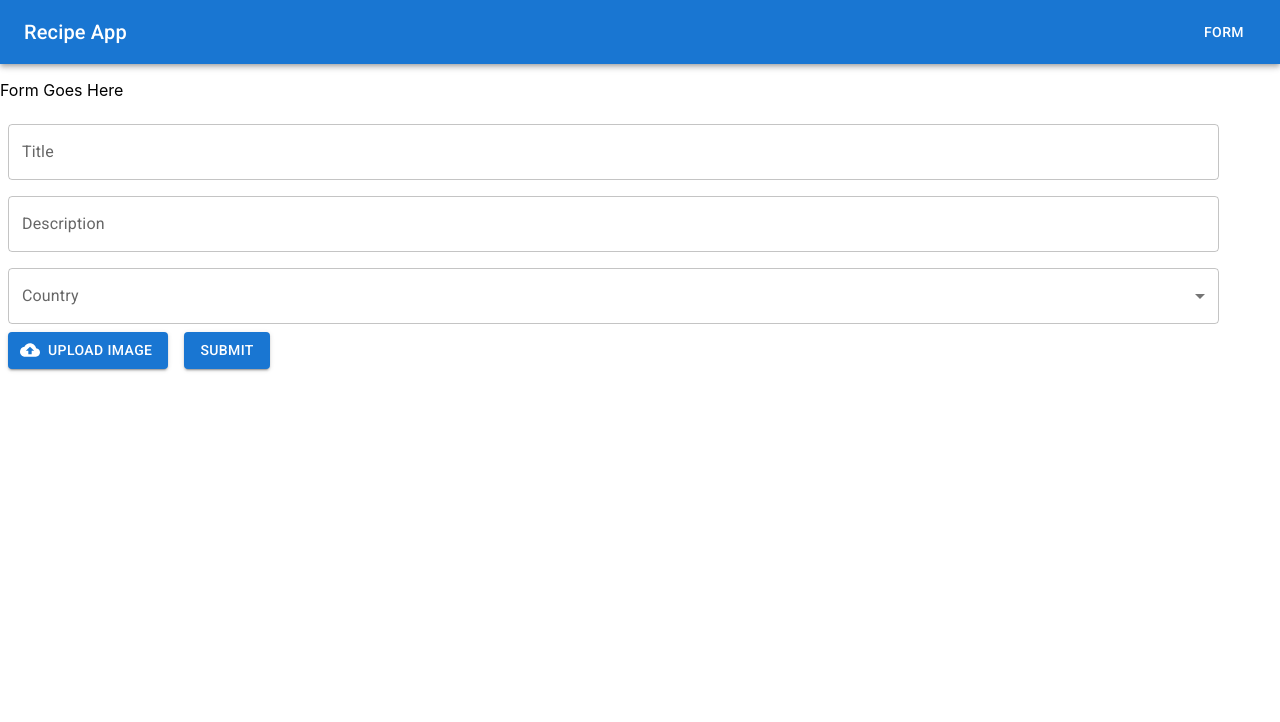
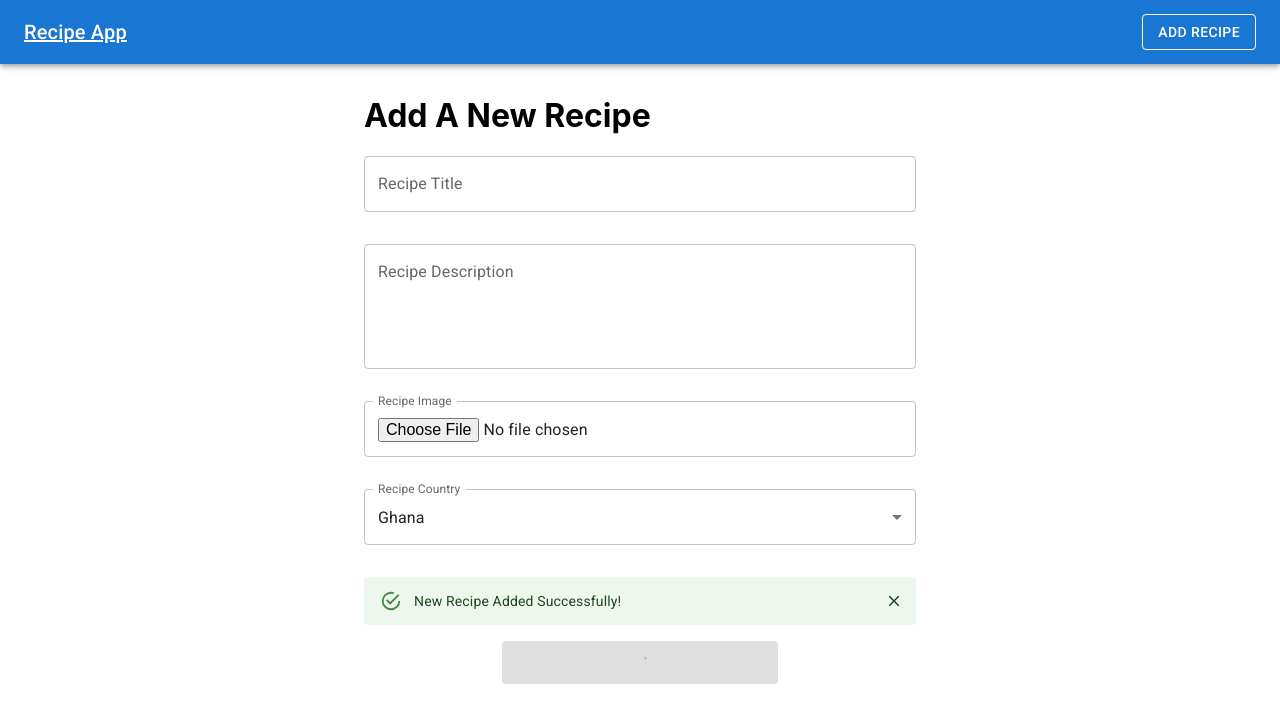
Before and after one commit to Ewuradj/recipe, a React (Create React App) app: page /add-recipe in a window 1280 px wide. Shown: the top 722 px of the page. Built offline with nearby package versions, Linux system fonts and the light colour scheme.

Commit message:
add new changes to recipe app

```diff
--- a/package.json
+++ b/package.json
@@ -7,6 +7,7 @@
     "@emotion/styled": "^11.11.0",
     "@fontsource/roboto": "^5.0.8",
     "@mui/icons-material": "^5.15.10",
+    "@mui/lab": "^5.0.0-alpha.169",
     "@mui/material": "^5.15.10",
     "@testing-library/jest-dom": "^5.17.0",
     "@testing-library/react": "^13.4.0",
--- a/src/App.js
+++ b/src/App.js
@@ -12,13 +12,8 @@
 ]);
 
 function App() {
-  return (
-    <>
-      <Navbar />
-      <RouterProvider router={router}/>
-    </>
+  return  <RouterProvider router={router}/>;
 
-  );
 }
 
 export default App;
--- a/src/components/navbar/index.jsx
+++ b/src/components/navbar/index.jsx
@@ -1,14 +1,15 @@
 import { AppBar,Toolbar, Typography,Button} from "@mui/material";
+import { Link } from "react-router-dom";
 // import{Menu as MenuIcon} from "@mui/icons-material"
 export default function Navbar() {
   return (
     <AppBar position="static">
       <Toolbar>
 
-        <Typography variant="h6" component="div" sx={{ flexGrow: 1 }}>
+        <Typography to= "/recipes" color="inherit"  variant="h6" component={Link} sx={{ flexGrow: 1 }}>
           Recipe App
         </Typography>
-        <Button href="/add-recipe" color="inherit">Form</Button>
+        <Button to="/add-recipe" variant="outlined" component={Link} color="inherit">Add Recipe</Button>
       </Toolbar>
     </AppBar>
   );
--- a/src/pages/add-recipe/index.jsx
+++ b/src/pages/add-recipe/index.jsx
@@ -1,132 +1,102 @@
-import * as React from 'react';
-import Box from '@mui/material/Box';
-import TextField from '@mui/material/TextField';
+import { Alert, Box, Collapse, Container, IconButton, MenuItem, TextField } from "@mui/material";
+import { Close } from "@mui/icons-material";
+import { LoadingButton } from "@mui/lab";
+import { useState } from "react";
+import Navbar from "../../components/navbar";
 
+export const countries = [
+    { value: 'GH', label: 'Ghana' },
+    { value: 'NG', label: 'Nigeria' },
+    { value: 'BE', label: 'Benin' },
+    { value: 'TG', label: 'Togo' }
+];
 
-import InputLabel from '@mui/material/InputLabel';
-import MenuItem from '@mui/material/MenuItem';
-import FormControl from '@mui/material/FormControl';
-import Select from '@mui/material/Select';
+export default function AddRecipe() {
+    const [loading, setLoading] = useState(true);
+    const [open, setOpen] = useState(true);
+    const [message, setMessage] = useState('New Recipe Added Successfully!');
 
-import { styled } from '@mui/material/styles';
-import Button from '@mui/material/Button';
-import CloudUploadIcon from '@mui/icons-material/CloudUpload';
+    const addRecipe = async (event) => {
+        // Set loading to true
+        // Prevent default form submit behavior
+        // Get form data
+        // Post form data to the backend
+        // Update message based on response status
+        // Open collapsible Alert
+        // Set loading to false
+    }
 
-import Stack from '@mui/material/Stack';
-import { Margin } from '@mui/icons-material';
+    return (
+        <>
+            <Navbar />
+            <Container sx={{ my: '2rem' }} maxWidth="sm">
+                <h1>Add A New Recipe</h1>
+                <form>
+                    <TextField
+                        sx={{ mb: '2rem' }}
+                        fullWidth
+                        name="title"
+                        label="Recipe Title" />
+                    <TextField
+                        sx={{ mb: '2rem' }}
+                        fullWidth
+                        name="description"
+                        label="Recipe Description"
+                        multiline
+                        rows={4} />
+                    <TextField
+                        sx={{ mb: '2rem' }}
+                        InputLabelProps={{
+                            shrink: true,
+                        }}
+                        type="file"
+                        fullWidth
+                        name="image"
+                        label="Recipe Image" />
+                    <TextField
+                        sx={{ mb: '2rem' }}
+                        select
+                        fullWidth
+                        name="country"
+                        label="Recipe Country"
+                        defaultValue="GH"
+                    >
+                        {countries.map((option) => (
+                            <MenuItem key={option.value} value={option.value}>
+                                {option.label}
+                            </MenuItem>
+                        ))}
+                    </TextField>
+                    <Box textAlign="center">
+                        <Collapse in={open}>
+                            <Alert
+                                action={
+                                    <IconButton
+                                        aria-label="close"
+                                        color="inherit"
+                                        size="small"
+                                        onClick={() => {
+                                            setOpen(false);
+                                        }}
+                                    >
+                                        <Close fontSize="inherit" />
+                                    </IconButton>
+                                }
+                                sx={{ mb: 2 }}
+                            >{message}</Alert>
+                        </Collapse>
 
-
-
-
-export default function BasicTextFields() {
-    const [country, setCountry] = React.useState('');
-    const handleChange = (event) => {
-            setCountry(event.target.value);
-           };
-           const VisuallyHiddenInput = styled('input')({
-            clip: 'rect(0 0 0 0)',
-            clipPath: 'inset(50%)',
-            height: 1,
-            overflow: 'hidden',
-            position: 'absolute',
-            bottom: 0,
-            left: 0,
-            whiteSpace: 'nowrap',
-            width: 1,
-          });
-
-  return (
-   <div>
-    <p >Form Goes Here</p>
-    <Box
-      component="form"
-      sx={{
-        '& > :not(style)': { m: 1, width: '120ch', padding:''},
-      }}
-      noValidate
-      autoComplete="off"
-    >
-      <TextField id="outlined-basic" label="Title" variant="outlined" /> <br/>
-        <TextField height="" id="outlined-basic" label="Description" variant="outlined" /> <br/>
-
-
-      <div>
-
-      <FormControl fullWidth>
-        <InputLabel id="demo-simple-select-label">Country</InputLabel>
-        <Select
-          labelId="demo-simple-select-label"
-          id="demo-simple-select"
-          value={country}
-          label="Country"
-          onChange={handleChange}
-        >
-          <MenuItem value={''}>Ghana</MenuItem>
-          <MenuItem value={''}>Nigeria</MenuItem>
-          <MenuItem value={''}>Senegal</MenuItem>
-        </Select>
-      </FormControl> <br/>
-      </div>
-
-      <div>
-
-    <Stack spacing={2} direction="row">
-      <Button
-      component="label"
-      role={undefined}
-      variant="contained"
-      tabIndex={-1}
-      startIcon={<CloudUploadIcon />}
-    >
-      Upload image
-      <VisuallyHiddenInput type="file" />
-
-    </Button>
-
-      <Button  variant="contained">Submit</Button>
-
-    </Stack>
-      </div>
-
-
-
-
-    </Box>
-
-
-   </div>
-  );
+                        <LoadingButton
+                            sx={{ width: '50%' }}
+                            loading={loading}
+                            type="submit"
+                            size="large"
+                            variant="contained">
+                            Add New Recipe
+                        </LoadingButton>
+                    </Box>
+                </form>
+            </Container>
+        </>
+    );
 }
-
-
-
-
-
-
-
-
-
-
-
-
-// export default function InputFileUpload() {
-//   return (
-
-//   );
-// }
-
-
-
-// export default function BasicSelect() {
-//   const [age, setAge] = React.useState('');
-
-//   const handleChange = (event) => {
-//     setAge(event.target.value);
-//   };
-
-//   return (
-//     <Box sx={{ minWidth: 120 }}>
-
-//     </Box>
-//   );
-// }
--- a/src/pages/recipe/index.jsx
+++ b/src/pages/recipe/index.jsx
@@ -1,6 +1,7 @@
 import { useParams } from "react-router-dom";
 import useSWR from "swr";
 import loadingIcon from "../../assets/bouncing-circles.svg"
+import Navbar from "../../components/navbar";
 
 const getRecipe=(...args) =>{
 
@@ -20,13 +21,14 @@
 }
 export default function Recipe() {
   const { id } = useParams();
-  const{data, isLoading}=useSWR(`https://api.spoonacular.com/recipes/${id}/information`, getRecipe);
+  const{data, isLoading}=useSWR(`${process.env.REACT_APP_RECIPE_API_URL}/recipes/${id}`, getRecipe);
   // console.log(data, isLoading);
 
 
 
   return (
     <>
+    <Navbar/>
       {isLoading? <img src={loadingIcon}/> :(
         <container>
           <h1> {data.title}</h1>
--- a/src/pages/recipes/index.jsx
+++ b/src/pages/recipes/index.jsx
@@ -12,6 +12,7 @@
 import emptyIcon from "../../assets/undraw_Empty_re_opql.png";
 import loadingIcon from "../../assets/bouncing-circles.svg";
 import { Link } from "react-router-dom";
+import Navbar from "../../components/navbar";
 
 export default function Recipes() {
   const [recipes, setRecipes] = useState([]);
@@ -22,9 +23,9 @@
     setLoading(true);
     // prepare URL
     // const url = new URL("https://api.spoonacular.com/recipes/complexSearch");
-    const url = new URL("http://localhost:4000/recipes");
-    url.searchParams.append("apiKey", process.env.REACT_APP_SPOONACULAR_API_KEY );
-    url.searchParams.append("query", searchitem);
+    const url = new URL(`${process.env.REACT_APP_RECIPE_API_URL}/recipes`);
+    // url.searchParams.append("apiKey", process.env.REACT_APP_SPOONACULAR_API_KEY );
+    // url.searchParams.append("query", searchitem);
 
     // fetch recipes from the API
     fetch(url)
@@ -44,7 +45,9 @@
   useEffect(getRecipes, [searchitem]);
 
   return (
-    <Container sx={{ my: "2rem" }}>
+   <>
+   <Navbar/>
+   <Container sx={{ my: "2rem" }}>
       <TextField
         fullWidth
         id="outlined-basic"
@@ -68,7 +71,7 @@
                     alt={recipe.title}
                   />
                   <CardContent sx={{ height: "100%" }}>
-                    <Link to={`/recipes/${recipe.id}`}>
+                    <Link to={`/recipes/${recipe._id}`}>
                     <Typography gutterBottom variant="h5" component="div">
                       {recipe.title}
                     </Typography>
@@ -86,5 +89,6 @@
         )}
       </Grid>
     </Container>
+   </>
   );
 }
```
Also changed, not shown: 1 other file (tests, documents, lock files or other folders).
